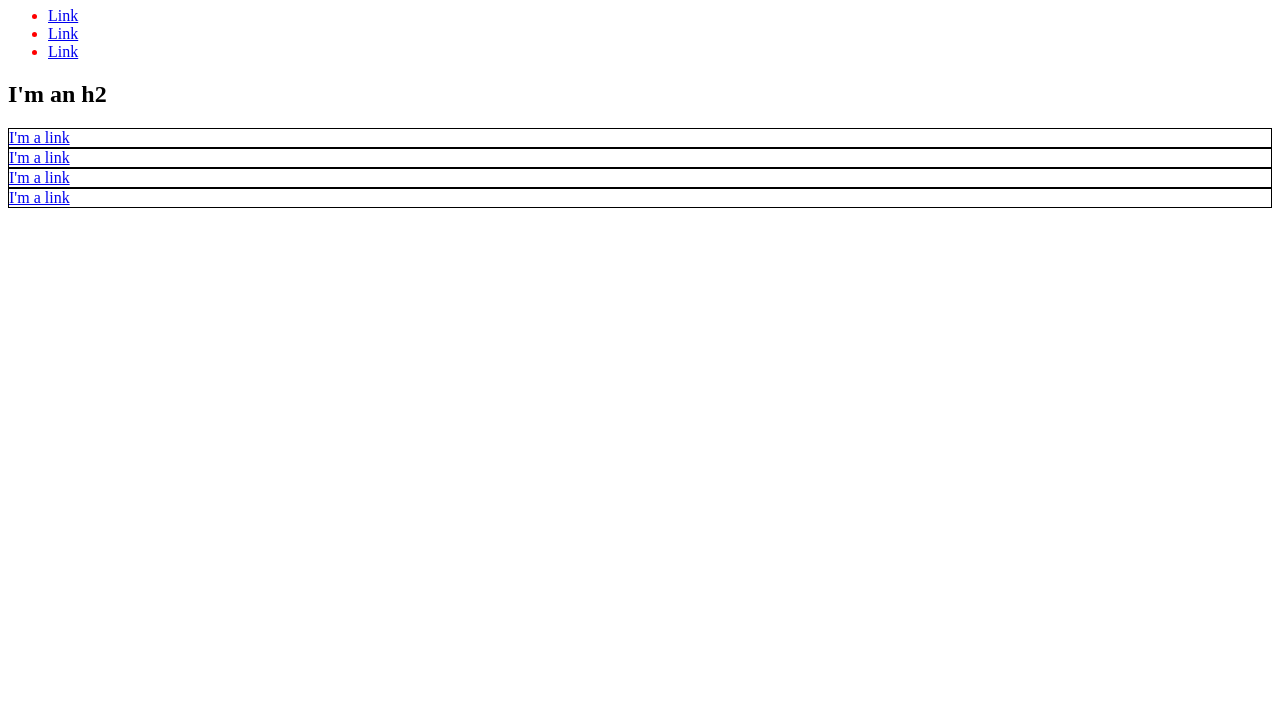
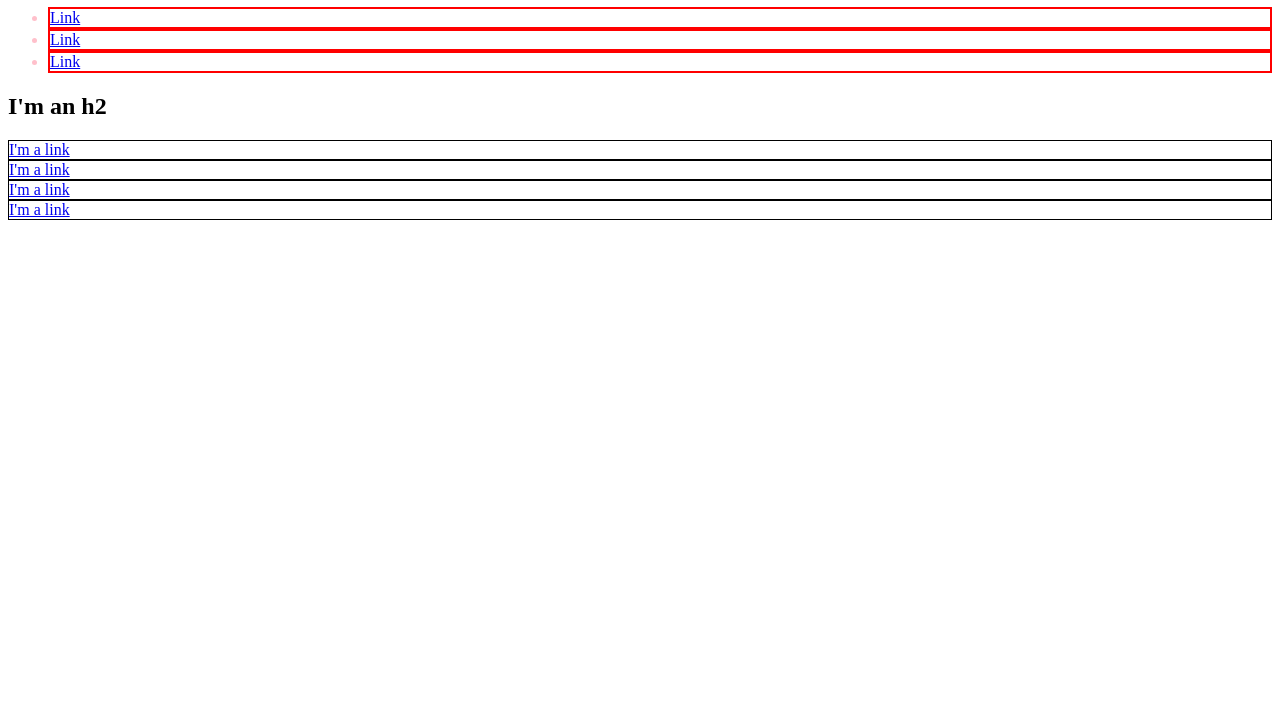
Before and after one commit to Kadmos83/Kadmos83.github.io, a plain HTML site: page index.html in a window 1280 px wide. Shown: the part 73-800 px from the top of the page. Drawn offline with Linux system fonts and the light colour scheme.

Commit message:
mooie toevoeging

```diff
--- a/index.html
+++ b/index.html
@@ -8,7 +8,7 @@
         border: 1px solid black; color:green;
       }
       li{
-        color: red;
+        color: pink; border: 2px solid red;
       }
     </style>
   </head>
```
